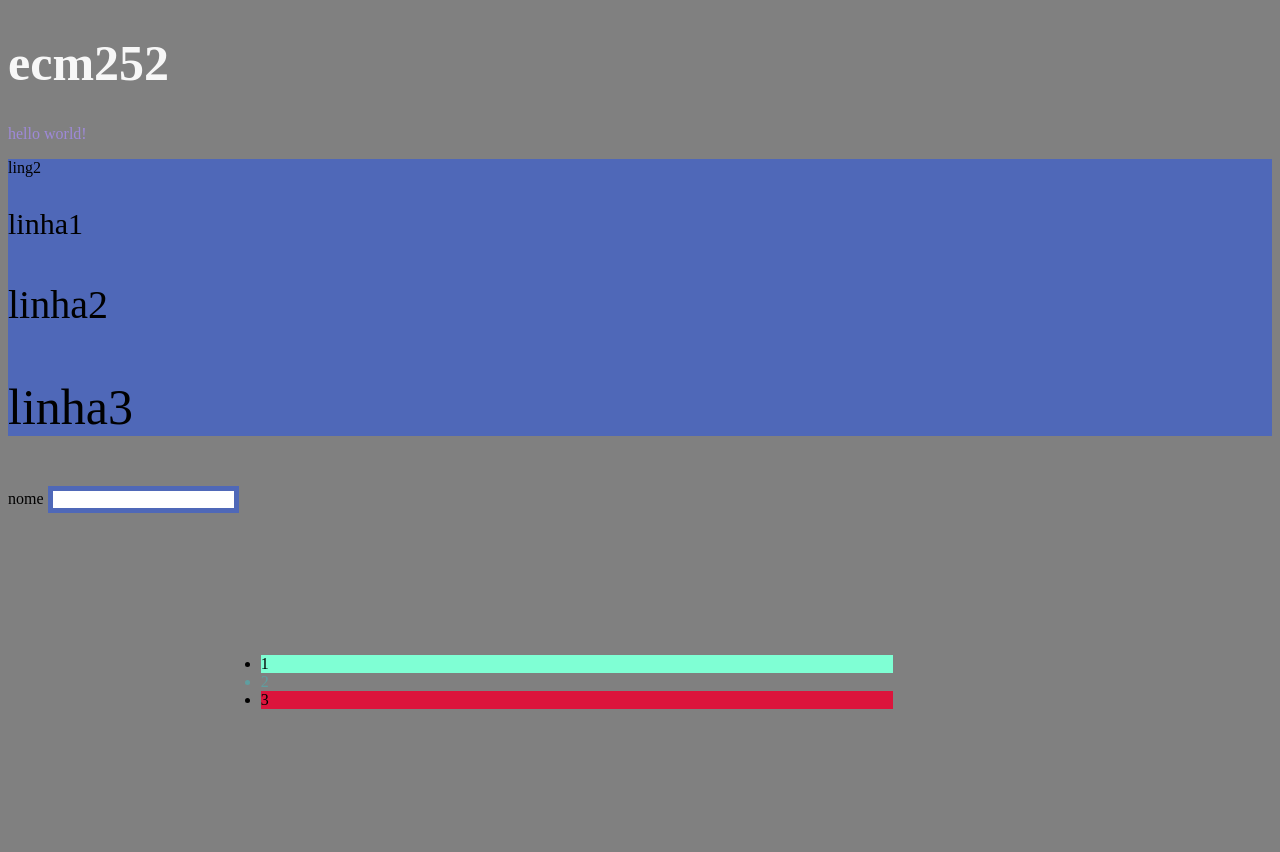
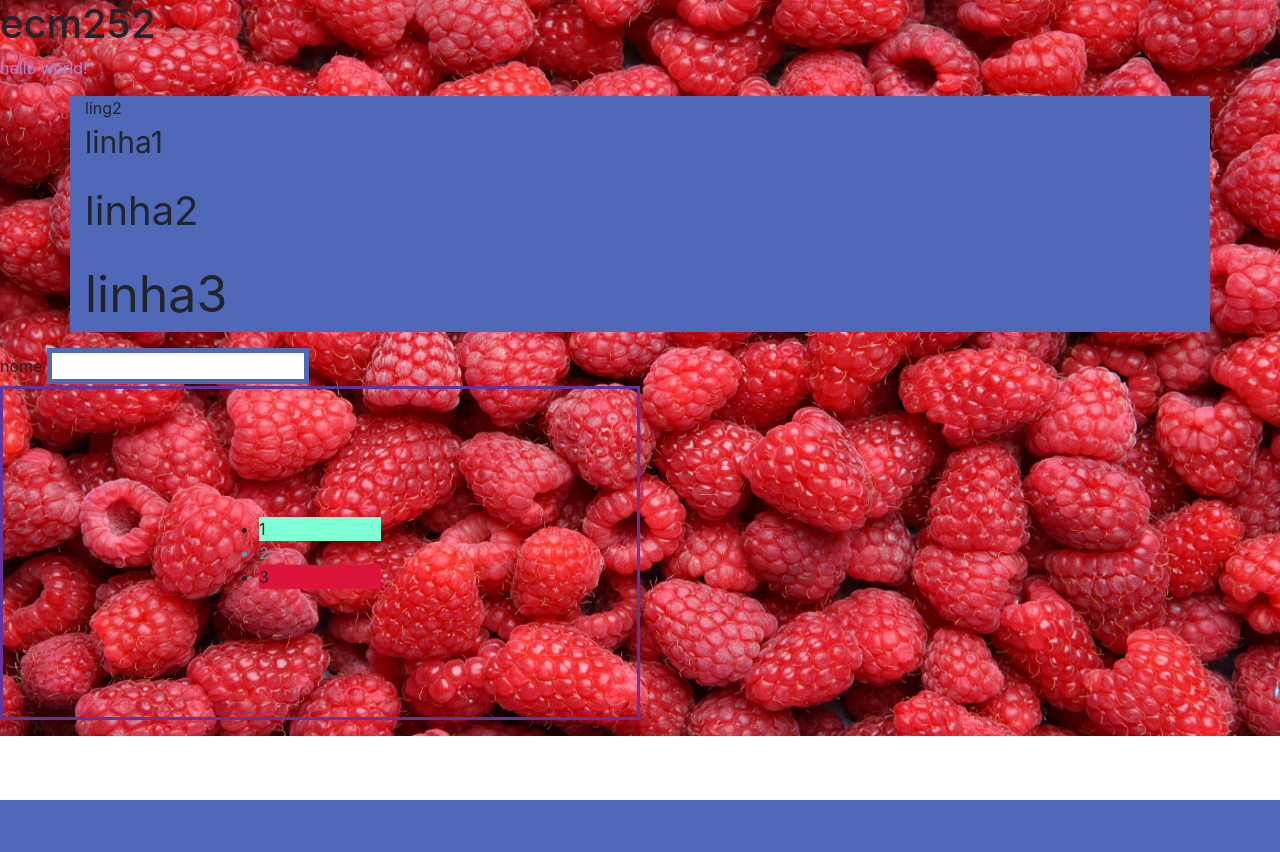
Before and after one commit to FeTPiva/quarto, a PHP site: page /index4.html in a window 1280 px wide. After the commit the page ends 800 px from the top, so only its background shows below. Run offline with PHP 8.4, Linux system fonts and the light colour scheme.

Commit message:
ashdfihda

```diff
--- a/luiz/a1.txt
+++ b/luiz/a1.txt
@@ -8,3 +8,7 @@ https://medium.com/100-free-udemy-coupons
 
 
 http://ecm252-2018.s3-website-us-east-1.amazonaws.com/
+
+https://www.base64-image.de/
+
+https://fonts.google.com/?selection.family=Pacifico
--- a/luiz/html5/css/estilo.css
+++ b/luiz/html5/css/estilo.css
@@ -1,29 +1,27 @@
 h1{
     font-size: 50px;
     color: rgb(247, 247, 247);
-
 }
 
 .container{
     background-color: rgb(79, 104, 184);
+}
 
-}
 #row1 >p {
     font-size: 10px;
-
 }
 
 #row1 >p {
    font-size: 30px;
+}
 
-}
 #row2{
     font-size: 40px;
 }
+
 #row3{
     font-size: 50px;
     }
-
 
 label + input{
     border: 5px solid rgb(79, 104, 184);
@@ -33,12 +31,14 @@ color: rgb(247, 247, 247);
 
     background-color: aquamarine;
     }
+
 li:last-child{
+
     background-color: crimson;
-
     }
 
 li:nth-child(2){
+
     color: cadetblue;
     }
 
@@ -46,6 +46,13 @@ color: rgb(247, 247, 247);
     width: 50%;
     height: 50%;
     padding: 10% 20%;
-        border: 3% solid rebeccapurple;
+    border: 3px solid rebeccapurple;
+    }
+
+body{
+    background-image: url("../images/rasp3.jpg");
+    background-repeat: no-repeat;
+    background-size: 100% 100%;
+    font-family: 'Pacifico', cursive;
 
 }
--- a/luiz/html5/index4.html
+++ b/luiz/html5/index4.html
@@ -14,12 +14,15 @@
     </style>
 
     <link rel="stylesheet" href="css/estilo.css">
+    <link href="https://fonts.googleapis.com/css?family=Pacifico" rel="stylesheet">
+    <link rel="stylesheet" href="https://maxcdn.bootstrapcdn.com/bootstrap/4.0.0/css/bootstrap.min.css" integrity="sha384-Gn5384xqQ1aoWXA+058RXPxPg6fy4IWvTNh0E263XmFcJlSAwiGgFAW/dAiS6JXm" crossorigin="anonymous">
 </head>
 
 <body>
     <h1>ecm252</h1>
 
     <p style="color: rgb(158, 137, 216)">hello world!</p>
+
 
     <div class="container">
         <div id="row1">
@@ -39,12 +42,11 @@
         <label for="nome"> nome </label>
         <input type="text">
     </form>
-    <ul class="ul-top">
-        <li>1</li>
-        <li>2</li>
-        <li>3</li>
-    </ul>
-
+<ul class="ul-top">
+<li>1</li>
+<li>2</li>
+<li>3</li>
+</ul>
 
 </body>
 
```
Also changed, not shown: luiz/html5/bootstrap.html (added, +50 -0 lines), luiz/html5/images/rasp.jpg (added), luiz/html5/images/rasp3.jpg (added), 1 other file. Lines whose indentation alone changed are shown as unchanged.
